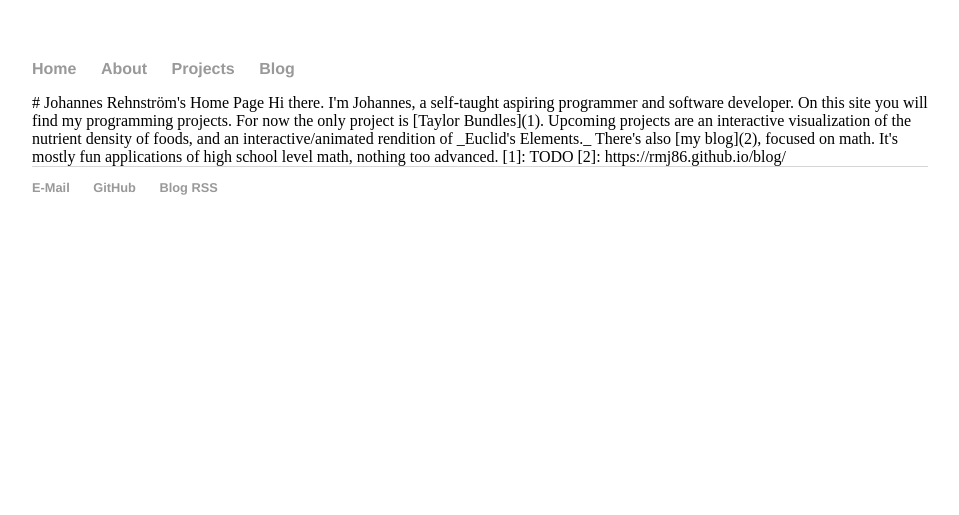
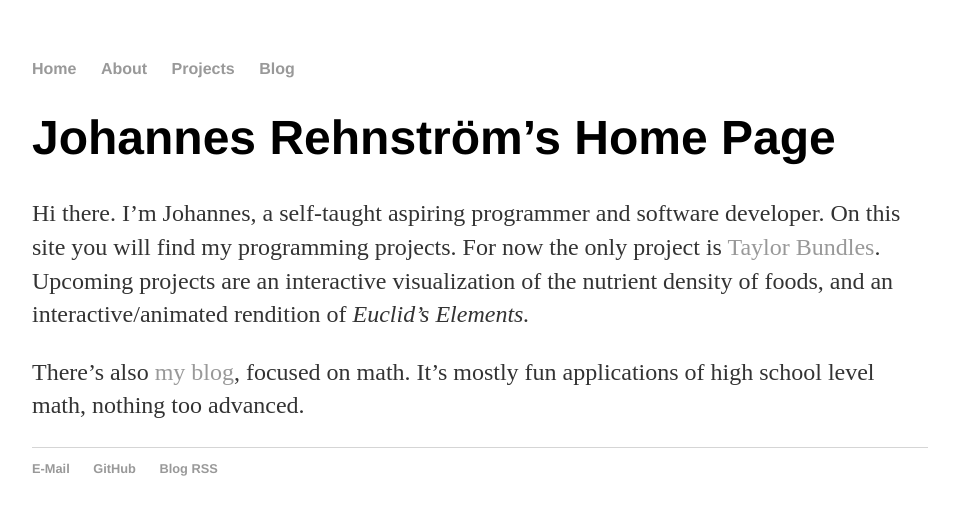
Before and after one commit to rmj86/rmj86.github.io, a Jekyll site: the page built from index.md, in a window 1280 px wide. Shown: the top 515 px of the page, without its empty margins (160-1119 px from the left). Built offline with Jekyll 4.4.1, drawn with Linux system fonts in a browser that asks for light colours.

Commit message:
fix syntax

```diff
--- a/index.html
+++ b/index.md
@@ -3,7 +3,8 @@ layout: default
 title: RMJ Home
 ---
 
-# Johannes Rehnström's Home Page
+Johannes Rehnström's Home Page
+==============================
 
 Hi there. I'm Johannes, a self-taught aspiring programmer and software developer. On this site you will find my programming projects. For now the only project is [Taylor Bundles](1). Upcoming projects are an interactive visualization of the nutrient density of foods, and an interactive/animated rendition of _Euclid's Elements._
 
```
Also changed, not shown: about/index.md (+1 -0 lines).
